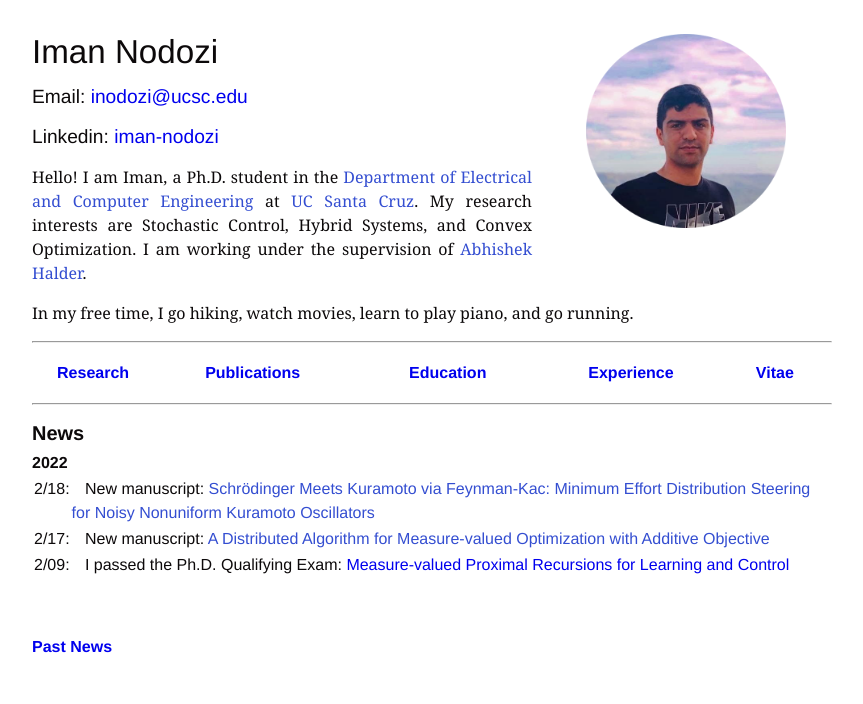
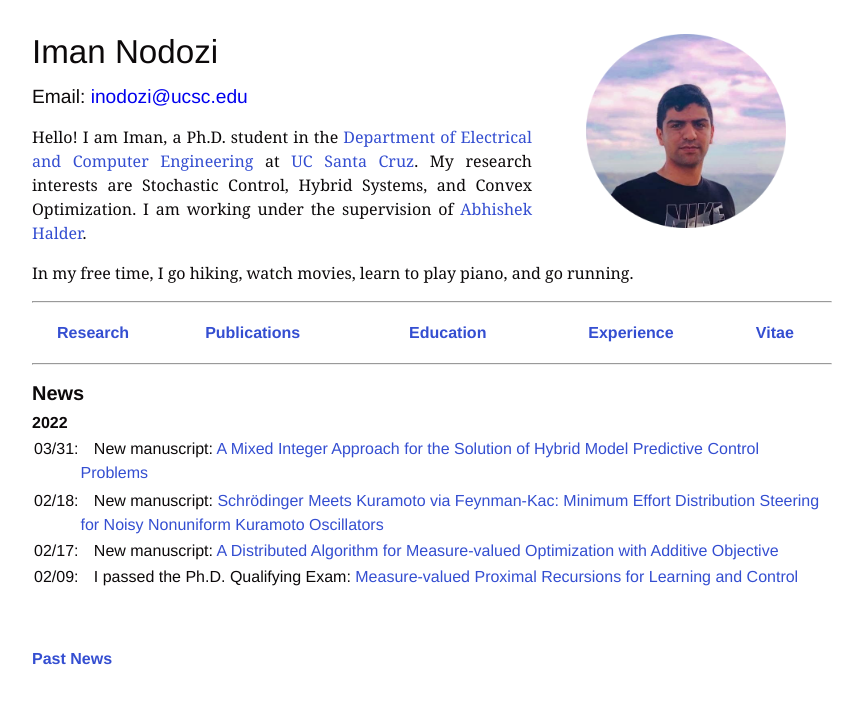
Before and after one commit to inodozi/inodozi.github.io, a plain HTML site: page index.html in a window 1280 px wide. Shown: the whole page, without its empty margins (208-1071 px from the left). Drawn offline with Linux system fonts and the light colour scheme.

Commit message:
New manuscript

```diff
--- a/index.html
+++ b/index.html
@@ -54,9 +54,6 @@
 
                 Email: <a class="email" href="mailto:inodozi@ucsc.edu">inodozi@ucsc.edu</a><br />
             </p>
-             <p style="color: #0C090A;">
-
-                Linkedin: <a class="email" href="https://www.linkedin.com/in/iman-nodozi-729ab887" target="_blank" >iman-nodozi</a><br />
 
             </p>
         </div>
@@ -75,11 +72,11 @@
 
         <table width="100%" border="0">
           <tr>
-            <th style="width:15%;"><a href="research.html">Research</a></th>
-            <th style="width:25%;"><a href="pub.html">Publications</a></th>
-            <th style="width:24%;"><a href="Education.html">Education</a></th>
-            <th style="width:22%;"><a href="experience.html">Experience</a></th>
-            <th style="width:23%;"><a href="files/CV_Iman_Nodozi.pdf">Vitae</a></th>
+            <th style="width:15%;"><a href="research.html"target="_blank" style="color:#344ed1">Research</a></th>
+            <th style="width:25%;"><a href="pub.html"target="_blank" style="color:#344ed1">Publications</a></th>
+            <th style="width:24%;"><a href="Education.html"target="_blank" style="color:#344ed1">Education</a></th>
+            <th style="width:22%;"><a href="experience.html"target="_blank" style="color:#344ed1">Experience</a></th>
+            <th style="width:23%;"><a href="files/CV_Iman_Nodozi.pdf"target="_blank" style="color:#344ed1"> Vitae</a></th>
             <hr>
           </tr>
           <p></p>
@@ -94,14 +91,18 @@
         <b style="color: #0C090A; ">2022</b>
         <table>
             <tr>
-           <td style="text-align:left;vertical-align:top;padding:0;color: #0C090A;">2/18:</td>
+           <td style="text-align:left;vertical-align:top;padding:0;color: #0C090A;">03/31:</td>
+        <td  style="text-align:left;vertical-align:top;padding:0;color: #0C090A;"> &nbsp;&nbsp; New manuscript:<a href="files/A Mixed Integer Approach for the Solution of Hybrid Model Predictive Control Problems.pdf" target="_blank" style="color:#344ed1"> A Mixed Integer Approach for the Solution of Hybrid Model Predictive Control Problems</a>  </td>
+</td>    <tr>
+            <tr>
+           <td style="text-align:left;vertical-align:top;padding:0;color: #0C090A;">02/18:</td>
         <td  style="text-align:left;vertical-align:top;padding:0;color: #0C090A;"> &nbsp;&nbsp; New manuscript: <a href="https://arxiv.org/pdf/2202.09734.pdf" target="_blank" style="color:#344ed1">  Schrödinger Meets Kuramoto via Feynman-Kac: Minimum Effort Distribution Steering for Noisy Nonuniform Kuramoto Oscillators</a>  </td>
 </td>    <tr>
-           <td style="text-align:left;vertical-align:top;padding:0;color: #0C090A;">2/17:</td>
+           <td style="text-align:left;vertical-align:top;padding:0;color: #0C090A;">02/17:</td>
         <td  style="text-align:left;vertical-align:top;padding:0;color: #0C090A;"> &nbsp;&nbsp; New manuscript: <a href="https://arxiv.org/pdf/2202.08930.pdf" target="_blank" style="color:#344ed1">   A Distributed Algorithm for Measure-valued Optimization with Additive Objective</a>  </td></tr>
      <tr>
-           <td style="text-align:left;vertical-align:top;padding:0;color: #0C090A;">2/09:</td>
-        <td  style="text-align:left;vertical-align:top;padding:0;color: #0C090A;"> &nbsp;&nbsp; I passed the Ph.D. Qualifying Exam:  <a href="files/ImanNodozi-Advancement-Sides.pdf"> Measure-valued Proximal Recursions for Learning and Control</a> </td></tr></tr></table>
+           <td style="text-align:left;vertical-align:top;padding:0;color: #0C090A;">02/09:</td>
+        <td  style="text-align:left;vertical-align:top;padding:0;color: #0C090A;"> &nbsp;&nbsp; I passed the Ph.D. Qualifying Exam:  <a href="files/ImanNodozi-Advancement-Sides.pdf"target="_blank" style="color:#344ed1"> Measure-valued Proximal Recursions for Learning and Control</a> </td></tr></tr></table>
          <table>
           <p>
           <tr>
@@ -111,7 +112,7 @@
         <br>
 
 
-        <p><p><p><p> <b><a href="news.html">Past News </a></b>
+        <p><p><p><p> <b><a href="news.html"target="_blank" style="color:#344ed1">Past News </a></b>
 
         <dl></dl></div>
 
```
Also changed, not shown: research.html (+1 -1 lines), 2 other files.
